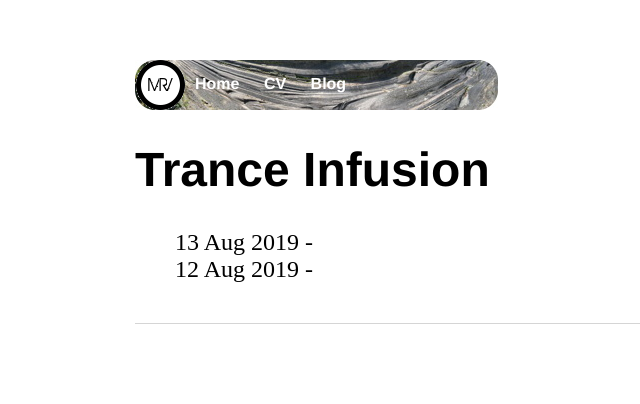
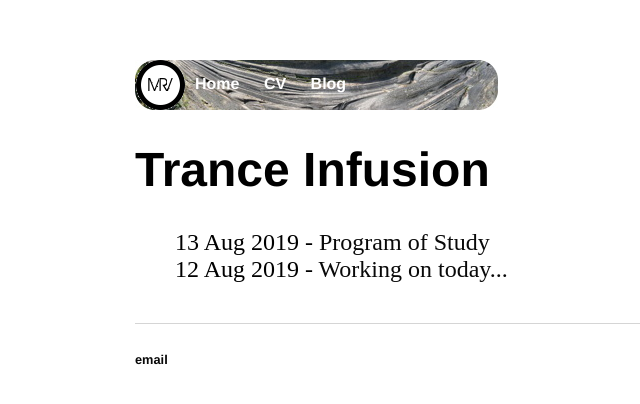
Before and after one commit to mrvanhorn/mrvanhorn.github.io, a Jekyll site: the page built from blog/index.html, in a window 1280 px wide. Shown: the top 404 px of the page, without its empty margins (57-697 px from the left). Built offline with Jekyll 4.4.1, drawn with Linux system fonts in a browser that asks for light colours.

Commit message:
Update main.css

```diff
--- a/css/main.css
+++ b/css/main.css
@@ -32,9 +32,14 @@ nav ul li, footer ul li {
     display: inline;
     margin-right: 20px;
 }
+nav ul li a {
+    text-decoration: none;
+    color: #ffffff;
+}
+
 a {
     text-decoration: none;
-    color: #ffffff;
+    color: #090909;
 }
 a:hover {
     text-decoration: underline;
```
